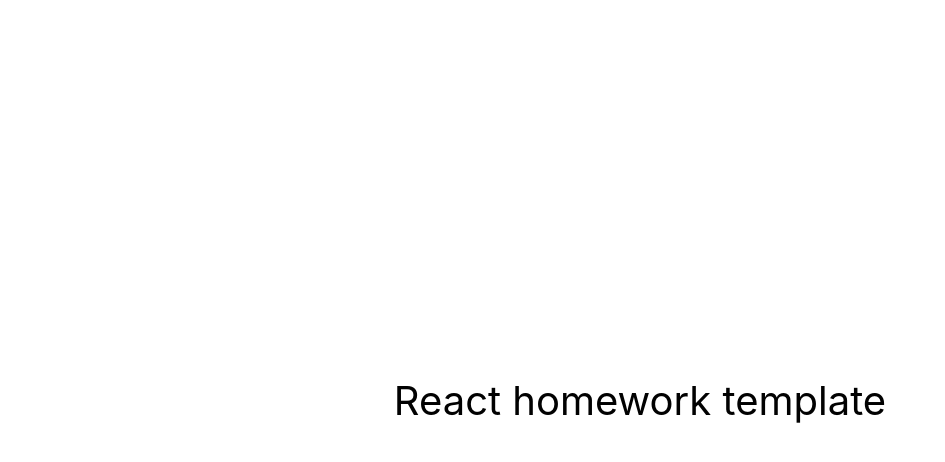
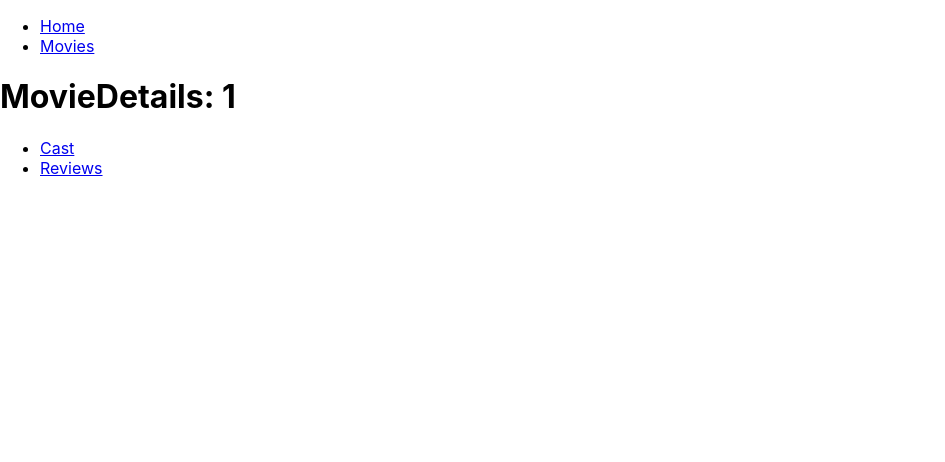
Before and after one commit to YuliiaKulyk13/goit-react-hw-05-movies, a React (Create React App) app: page /goit-react-hw-05-movies/movies/1 in a window 1280 px wide. Shown: the top 462 px of the page, without its empty margins (0-945 px from the left). Built offline with nearby package versions, Linux system fonts and the light colour scheme.

Commit message:
create pages

```diff
--- a/src/components/App.jsx
+++ b/src/components/App.jsx
@@ -1,16 +1,33 @@
+import Home from 'pages/Home';
+import MovieDetails from 'pages/MovieDetails';
+import Movies from 'pages/Movies';
+import { Routes, Route } from 'react-router-dom';
+import { Layout } from './Layout';
+import { Cast } from './Cast';
+import { Reviews } from './Reviews';
+
 export const App = () => {
   return (
     <div
-      style={{
-        height: '100vh',
-        display: 'flex',
-        justifyContent: 'center',
-        alignItems: 'center',
-        fontSize: 40,
-        color: '#010101'
-      }}
+    // style={{
+    //   height: '100vh',
+    //   display: 'flex',
+    //   justifyContent: 'center',
+    //   alignItems: 'center',
+    //   fontSize: 40,
+    //   color: '#010101',
+    // }}
     >
-      React homework template
+      <Routes>
+        <Route path="/" element={<Layout />}>
+          <Route index element={<Home />} />
+          <Route path="/movies" element={<Movies />} />
+          <Route path="/movies/:movieId" element={<MovieDetails />}>
+            <Route path="cast" element={<Cast />} />
+            <Route path="reviews" element={<Reviews />} />
+          </Route>
+        </Route>
+      </Routes>
     </div>
   );
 };
--- /dev/null
+++ b/src/components/Cast.jsx
@@ -0,0 +1,11 @@
+import { useParams } from 'react-router-dom';
+
+export const Cast = () => {
+  const { movieId } = useParams();
+  // useEffect(() => {
+  //   return () => {
+  //     effect
+  //   };
+  // }, [input]);
+  return <div>Cast: {movieId}</div>;
+};
--- /dev/null
+++ b/src/components/Layout.jsx
@@ -0,0 +1,22 @@
+import { NavLink, Outlet } from 'react-router-dom';
+
+export const Layout = () => {
+  return (
+    <div>
+      <header>
+        <ul>
+          <li>
+            <NavLink to="/">Home</NavLink>
+          </li>
+          <li>
+            <NavLink to="/movies">Movies</NavLink>
+          </li>
+        </ul>
+      </header>
+
+      <main>
+        <Outlet />
+      </main>
+    </div>
+  );
+};
--- /dev/null
+++ b/src/components/Reviews.jsx
@@ -0,0 +1,11 @@
+import { useParams } from 'react-router-dom';
+
+export const Reviews = () => {
+  const { movieId } = useParams();
+  // useEffect(() => {
+  //   return () => {
+  //     effect
+  //   };
+  // }, [input]);
+  return <div>Reviews: {movieId}</div>;
+};
--- /dev/null
+++ b/src/pages/Home.jsx
@@ -0,0 +1,14 @@
+const Home = () => {
+  return <div>Home</div>;
+
+  // useEffect(() => {
+  //   return () => {
+  //     effect
+  //   };
+  // }, [input]);
+};
+
+export default Home;
+
+// API_KEY = 'dd434c778f29331c06da952bd2cda993';
+// Example of request = 'https://api.themoviedb.org/3/movie/550?api_key=dd434c778f29331c06da952bd2cda993'
--- /dev/null
+++ b/src/pages/MovieDetails.jsx
@@ -0,0 +1,28 @@
+import { Link, Outlet, useParams } from 'react-router-dom';
+
+const MovieDetails = () => {
+  const { movieId } = useParams();
+
+  // useEffect(() => {
+  //   return () => {
+  //     effect
+  //   };
+  // }, [input]);
+
+  return (
+    <>
+      <h1>MovieDetails: {movieId}</h1>
+      <ul>
+        <li>
+          <Link to="cast">Cast</Link>
+        </li>
+        <li>
+          <Link to="reviews">Reviews</Link>
+        </li>
+      </ul>
+      <Outlet />
+    </>
+  );
+};
+
+export default MovieDetails;
--- /dev/null
+++ b/src/pages/Movies.jsx
@@ -0,0 +1,10 @@
+const Movies = () => {
+  // useEffect(() => {
+  //   return () => {
+  //     effect
+  //   };
+  // }, [input]);
+  return <div>Movies</div>;
+};
+
+export default Movies;
```
